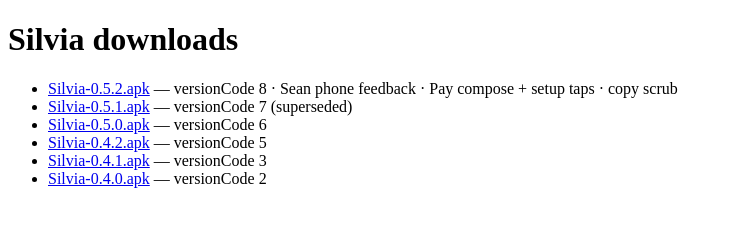
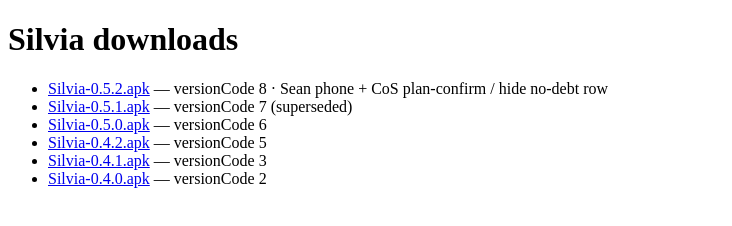
Before and after one commit to rz67nrn98v-blip/silvia-design-review, a plain HTML site: page downloads/index.html in a window 1280 px wide. Shown: the whole page, without its empty margins (0-732 px from the left). Drawn offline with Linux system fonts and the light colour scheme.

Commit message:
Eng: refresh Silvia 0.5.2 APK (CoS plan-confirm + hide no-debt)
Please confirm your plan; scrub choice-needed wording; hide Debts when hasDebt=false.

```diff
--- a/downloads/index.html
+++ b/downloads/index.html
@@ -3,7 +3,7 @@
 <body>
 <h1>Silvia downloads</h1>
 <ul>
-  <li><a href="Silvia-0.5.2.apk">Silvia-0.5.2.apk</a> — versionCode 8 · Sean phone feedback · Pay compose + setup taps · copy scrub</li>
+  <li><a href="Silvia-0.5.2.apk">Silvia-0.5.2.apk</a> — versionCode 8 · Sean phone + CoS plan-confirm / hide no-debt row</li>
   <li><a href="Silvia-0.5.1.apk">Silvia-0.5.1.apk</a> — versionCode 7 (superseded)</li>
   <li><a href="Silvia-0.5.0.apk">Silvia-0.5.0.apk</a> — versionCode 6</li>
   <li><a href="Silvia-0.4.2.apk">Silvia-0.4.2.apk</a> — versionCode 5</li>
```
Also changed, not shown: 1 other file.
